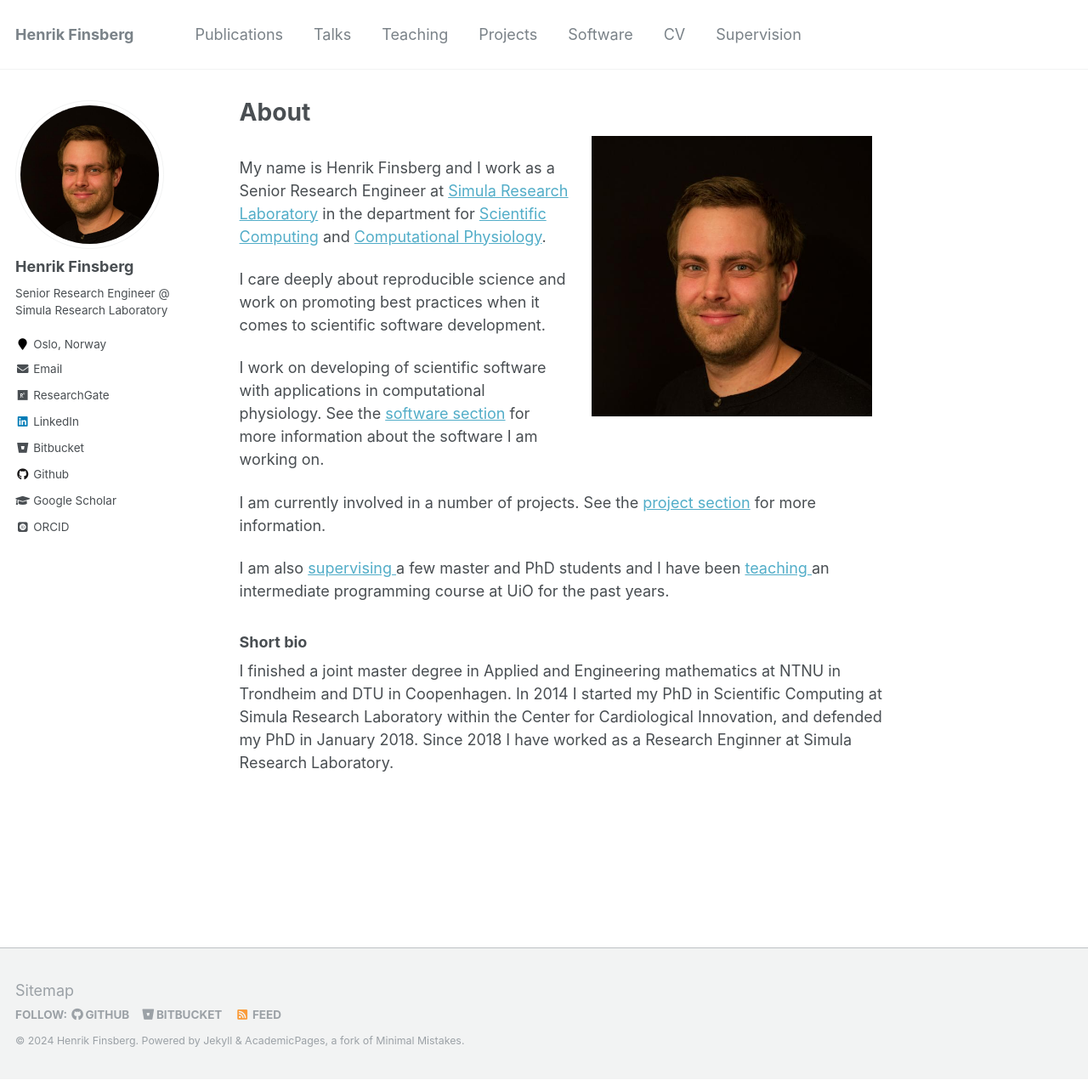
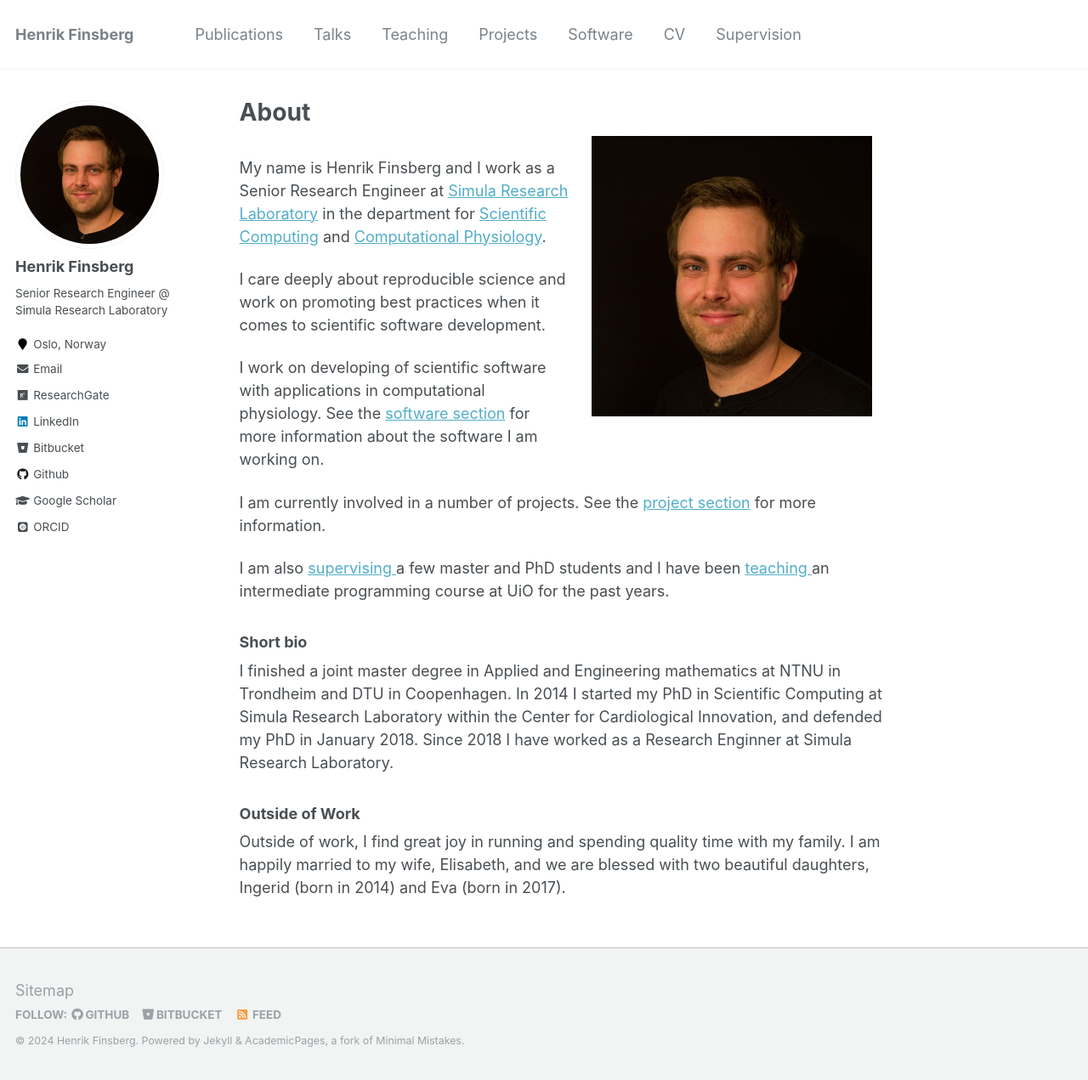
Before and after one commit to finsberg/finsberg.github.io, a Jekyll site: the page built from _pages/about.md, in a window 1280 px wide and 1271 px high. Shown: the whole window at 85% size. Built offline with Jekyll 4.4.1, drawn with Linux system fonts in a browser that asks for light colours; some web fonts are replaced.

Commit message:
Update about section with 'outside of work

```diff
--- a/_pages/about.md
+++ b/_pages/about.md
@@ -24,3 +24,6 @@ I work on developing of scientific software with applications in computational p
 
 ### Short bio
 I finished a joint master degree in Applied and Engineering mathematics at NTNU in Trondheim and DTU in Coopenhagen. In 2014 I started my PhD in Scientific Computing at Simula Research Laboratory within the Center for Cardiological Innovation, and defended my PhD in January 2018. Since 2018 I have worked as a Research Enginner at Simula Research Laboratory.
+
+### Outside of Work
+Outside of work, I find great joy in running and spending quality time with my family. I am happily married to my wife, Elisabeth, and we are blessed with two beautiful daughters, Ingerid (born in 2014) and Eva (born in 2017).
```
